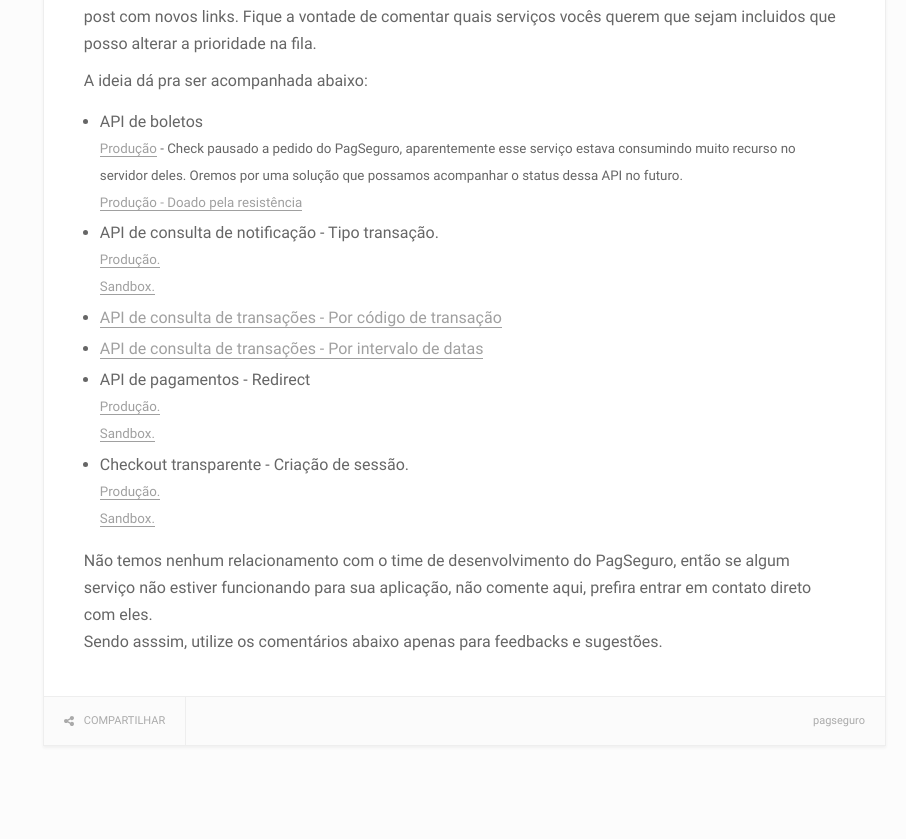
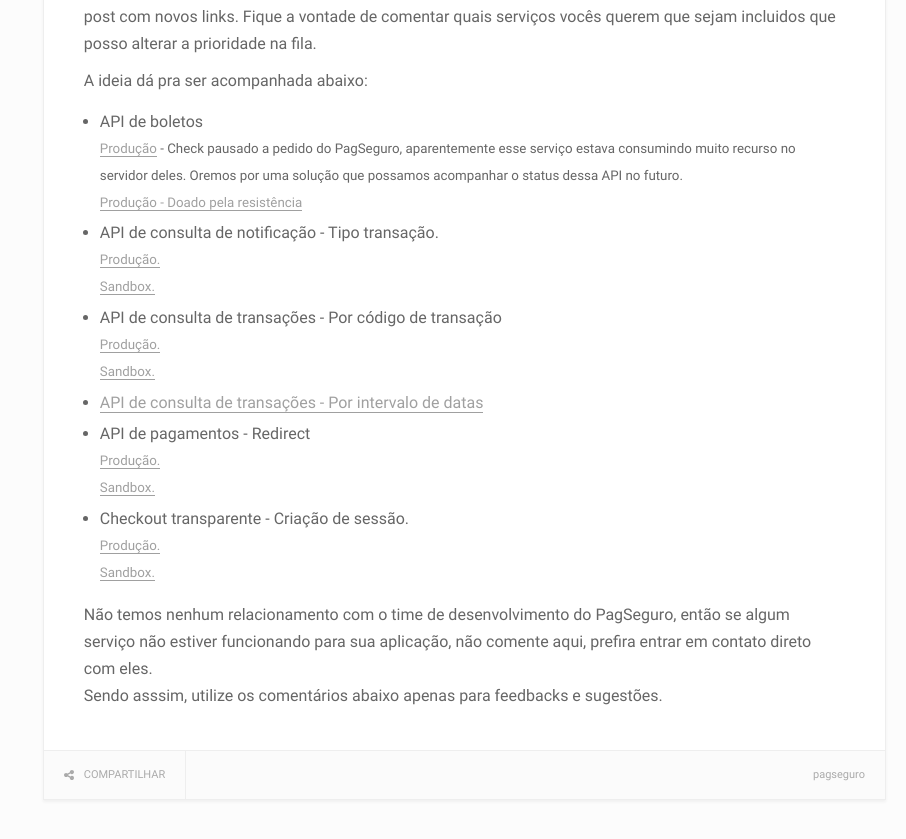
Before and after one commit to sounoob/sounoob.github.io, a Jekyll site: the page built from _posts/2017-10-16-pagseguro-health-check-de-api.html, in a window 1280 px wide and 900 px high, scrolled down 910 px. Shown: the top 839 px of the window, without its empty margins (374-1280 px from the left). Built offline with Jekyll 4.4.1, drawn with Linux system fonts in a browser that asks for light colours.

Commit message:
update post

```diff
--- a/_posts/2017-10-16-pagseguro-health-check-de-api.html
+++ b/_posts/2017-10-16-pagseguro-health-check-de-api.html
@@ -41,10 +41,20 @@
         </small>
         <br>
         <small>
+            <a href="https://pingdom.sounoob.com.br/wp4a74v2hbyt/4470327" target="_blank">Sandbox.</a>
+        </small>
+    </li>
+    <li>
+        API de consulta de transações - Por código de transação
+        <br>
+        <small>
+            <a href="https://pingdom.sounoob.com.br/7qi3v5o3kkwv/3755044" target="_blank">Produção.</a>
+        </small>
+        <br>
+        <small>
             <a href="https://pingdom.sounoob.com.br/wp4a74v2hbyt/4470336" target="_blank">Sandbox.</a>
         </small>
     </li>
-    <li><a href="https://pingdom.sounoob.com.br/7qi3v5o3kkwv/3755044" target="_blank">API de consulta de transações - Por código de transação</a></li>
     <li><a href="https://pingdom.sounoob.com.br/psdbxsct9d9z/3679795" target="_blank">API de consulta de transações - Por intervalo de datas</a></li>
     <li>
         API de pagamentos - Redirect
```
